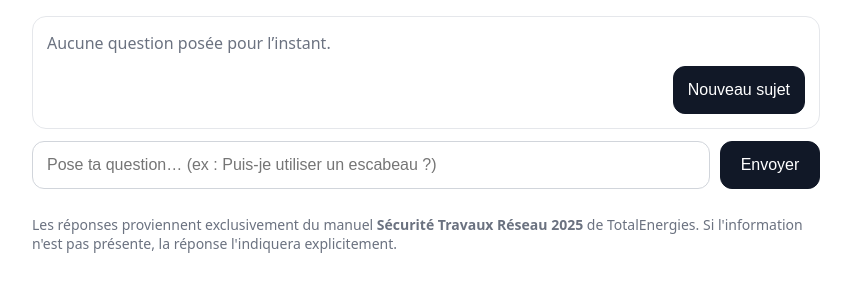
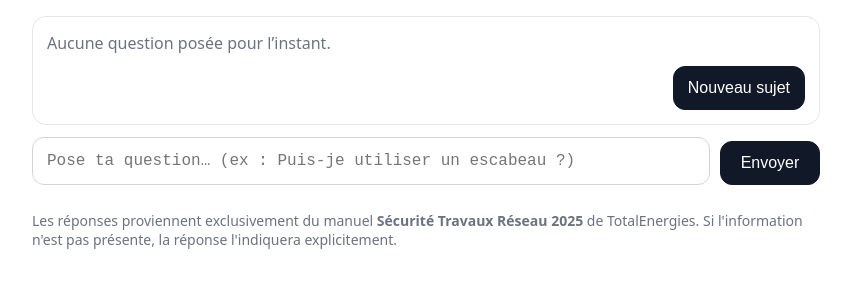
Before and after one commit to pierrehouillon/Assistant-IA-QHSSE-TOTAL, a website: page index.html in a window 1280 px wide. Shown: the whole page, without its empty margins (214-1065 px from the left). Drawn offline with Linux system fonts and the light colour scheme.

Commit message:
Update index.html

```diff
--- a/index.html
+++ b/index.html
@@ -26,13 +26,20 @@
     .answer { white-space: pre-wrap; line-height:1.55; }
     .muted { color: var(--muted); }
     .loading { opacity: .7; }
-    .row { display:flex; gap:10px; }
-    input, button {
+    .row { display:flex; gap:10px; align-items:flex-end; }
+    textarea, button {
       border-radius: 12px; border: 1px solid #d1d5db;
-      font-size: 16px; padding: 14px;
+      font-size: 16px; padding: 12px 14px;
       touch-action: manipulation;
     }
-    input { flex: 1 1 auto; min-height: 46px; }
+    textarea {
+      flex: 1 1 auto;
+      min-height: 48px;
+      max-height: 120px;
+      resize: none;
+      line-height: 1.4;
+      overflow-y: auto;
+    }
     button {
       background:#111827; color:#fff; border:1px solid #111827;
       min-width: 100px; cursor: pointer;
@@ -40,12 +47,10 @@
     button:disabled { opacity:.6; cursor:not-allowed; }
 
     .toolbar { display:flex; gap:8px; align-items:center; justify-content:flex-end; }
-    /* on cache le badge de mode conversation */
     #ctx { display:none; }
 
     .note { font-size:14px; color:var(--muted); }
 
-    /* Toast de confirmation */
     .toast {
       position: fixed;
       left: 50%; bottom: calc(16px + env(safe-area-inset-bottom));
@@ -56,6 +61,10 @@
       opacity: 0; pointer-events: none; transition: opacity .2s ease;
     }
     .toast.show { opacity: 1; }
+
+    @media (max-width: 380px) {
+      button { min-width: 88px; font-size:15px; padding-inline:12px; }
+    }
   </style>
 </head>
 <body>
@@ -71,9 +80,13 @@
 
     <!-- Zone saisie -->
     <div class="row">
-      <input id="q"
-             placeholder="Pose ta question… (ex : Puis-je utiliser un escabeau ?)"
-             inputmode="text" autocomplete="off" autocapitalize="off" autocorrect="off" enterkeyhint="send" />
+      <textarea id="q"
+        placeholder="Pose ta question… (ex : Puis-je utiliser un escabeau ?)"
+        rows="1"
+        inputmode="text"
+        autocomplete="off"
+        autocapitalize="off"
+        autocorrect="off"></textarea>
       <button id="go">Envoyer</button>
     </div>
 
@@ -83,7 +96,7 @@
     </p>
   </div>
 
-  <!-- petit toast de confirmation -->
+  <!-- Toast de confirmation -->
   <div id="toast" class="toast">Nouveau sujet activé</div>
 
   <script>
@@ -97,13 +110,20 @@
     const THREAD_KEY = "qhsse_thread_id";
     let threadId = localStorage.getItem(THREAD_KEY) || null;
 
+    // 🔹 Ajuste automatiquement la hauteur du textarea
+    qEl.addEventListener("input", () => {
+      qEl.style.height = "auto";
+      qEl.style.height = Math.min(qEl.scrollHeight, 120) + "px";
+    });
+
     async function ask(){
       const question = qEl.value.trim();
       if (!question) { qEl.focus(); return; }
       setBusy(true);
       try {
-        // Effacer immédiatement + refocus pour enchaîner
+        // Efface le champ + refocus
         qEl.value = "";
+        qEl.style.height = "48px";
         setTimeout(() => qEl.focus(), 0);
 
         outEl.classList.remove("muted");
@@ -141,7 +161,6 @@
     function resetThread(){
       threadId = null;
       localStorage.removeItem(THREAD_KEY);
-      // feedback visible : texte dans la zone de réponse + toast vert
       outEl.classList.add("muted");
       outEl.textContent = "🆕 Nouveau sujet activé. Pose ta première question.";
       showToast("Nouveau sujet activé");
@@ -156,8 +175,12 @@
     }
 
     goEl.addEventListener("click", ask);
+    qEl.addEventListener("keydown", (e)=>{
+      if (e.key==="Enter" && !e.shiftKey) { // shift+enter = saut de ligne
+        e.preventDefault(); ask();
+      }
+    });
     resetEl.addEventListener("click", resetThread);
-    qEl.addEventListener("keydown", (e)=>{ if(e.key==="Enter") ask(); });
 
     // test rapide ?q=...
     const u = new URL(window.location.href);
```
